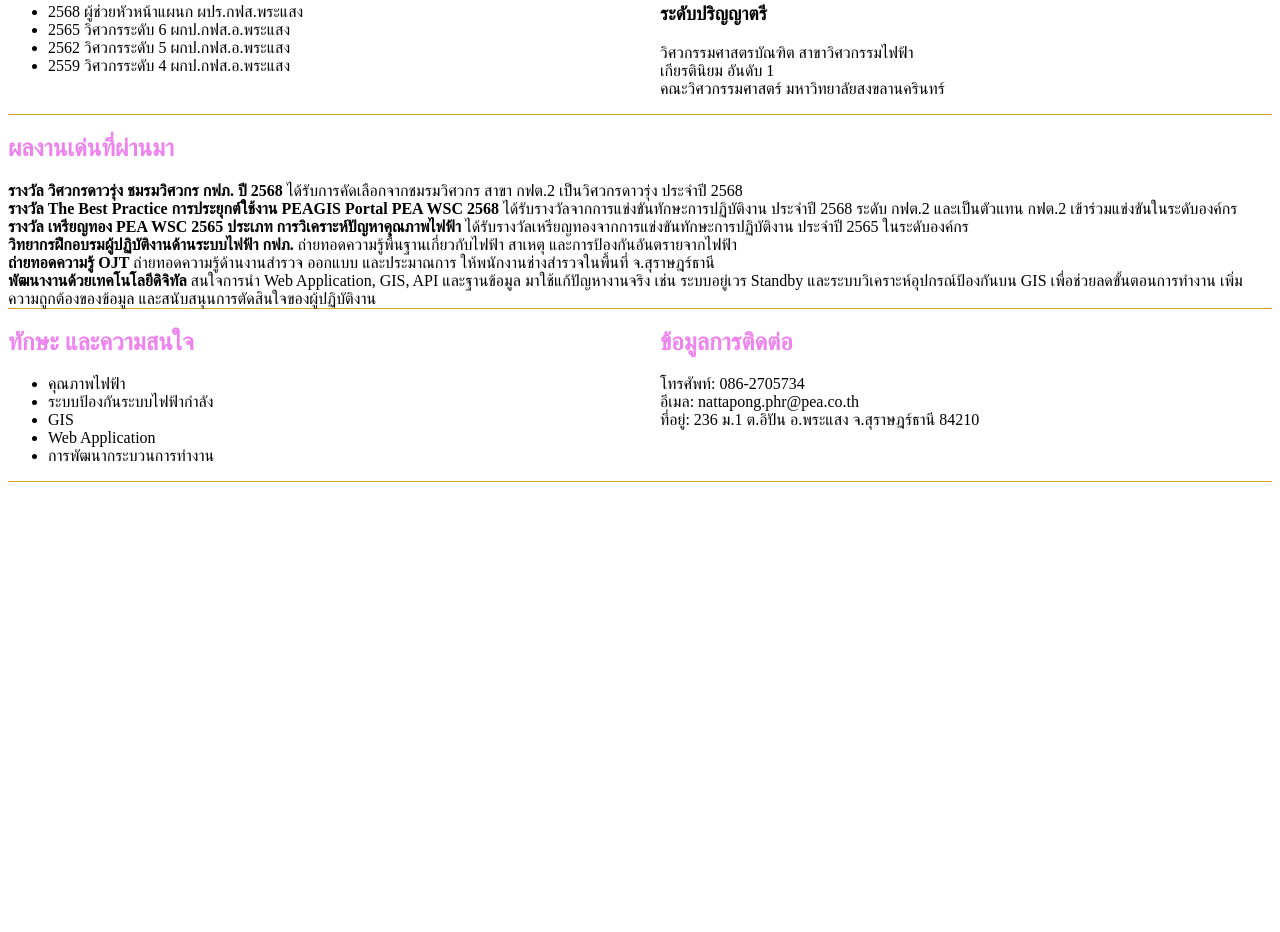
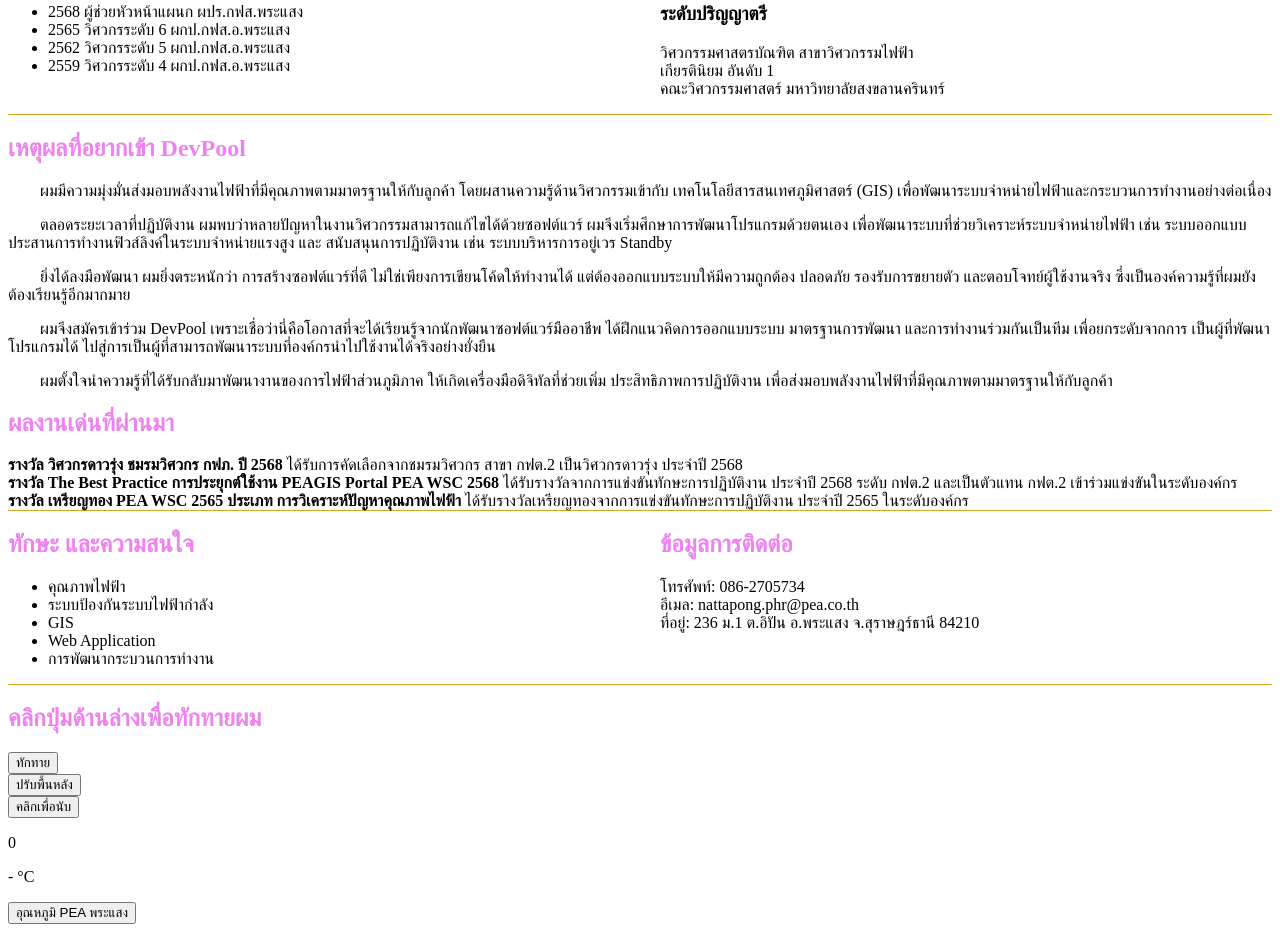
Before and after one commit to nattapongpsng-sketch/About_Me_Nattapong_Prommark, a plain HTML site: page index.html in a window 1280 px wide. Shown: the part 286-1218 px from the top of the page. Before the commit the page ends 800 px from the top, so only its background shows below. Drawn offline with Linux system fonts and the light colour scheme.

Commit message:
About Me HTML & CSS changed on JS

```diff
--- a/index.html
+++ b/index.html
@@ -7,6 +7,7 @@
     <style>
       body {
         background-color:white;
+        color:black;
       }
       h1, h2 {
         color:violet;
@@ -27,8 +28,10 @@
         border-top: 1px solid goldenrod;
         border-bottom: 1px solid goldenrod;
       }
+      .para-text {
+        text-indent: 2em;
+      }
     </style>
-
 </head>
 <body>
   <main>
@@ -74,39 +77,38 @@
 
     <!-- ส่วนที่ 3. -->
     <section>
+      <h2>เหตุผลที่อยากเข้า DevPool</h2>
+      <dev>
+        <P class="para-text">ผมมีความมุ่งมั่นส่งมอบพลังงานไฟฟ้าที่มีคุณภาพตามมาตรฐานให้กับลูกค้า โดยผสานความรู้ด้านวิศวกรรมเข้ากับ
+          เทคโนโลยีสารสนเทศภูมิศาสตร์ (GIS) เพื่อพัฒนาระบบจำหน่ายไฟฟ้าและกระบวนการทำงานอย่างต่อเนื่อง </p>
+        <P class="para-text">
+          ตลอดระยะเวลาที่ปฏิบัติงาน ผมพบว่าหลายปัญหาในงานวิศวกรรมสามารถแก้ไขได้ด้วยซอฟต์แวร์
+          ผมจึงเริ่มศึกษาการพัฒนาโปรแกรมด้วยตนเอง เพื่อพัฒนาระบบที่ช่วยวิเคราะห์ระบบจำหน่ายไฟฟ้า เช่น
+          ระบบออกแบบประสานการทำงานฟิวส์ลิงค์ในระบบจำหน่ายแรงสูง
+          และ สนับสนุนการปฏิบัติงาน เช่น ระบบบริหารการอยู่เวร Standby </p>
+        <P class="para-text">ยิ่งได้ลงมือพัฒนา ผมยิ่งตระหนักว่า การสร้างซอฟต์แวร์ที่ดี ไม่ใช่เพียงการเขียนโค้ดให้ทำงานได้
+          แต่ต้องออกแบบระบบให้มีความถูกต้อง ปลอดภัย รองรับการขยายตัว และตอบโจทย์ผู้ใช้งานจริง
+          ซึ่งเป็นองค์ความรู้ที่ผมยังต้องเรียนรู้อีกมากมาย </p>
+        <P class="para-text">ผมจึงสมัครเข้าร่วม DevPool เพราะเชื่อว่านี่คือโอกาสที่จะได้เรียนรู้จากนักพัฒนาซอฟต์แวร์มืออาชีพ
+          ได้ฝึกแนวคิดการออกแบบระบบ มาตรฐานการพัฒนา และการทำงานร่วมกันเป็นทีม เพื่อยกระดับจากการ
+          เป็นผู้ที่พัฒนาโปรแกรมได้ ไปสู่การเป็นผู้ที่สามารถพัฒนาระบบที่องค์กรนำไปใช้งานได้จริงอย่างยั่งยืน </p>
+        <P class="para-text">ผมตั้งใจนำความรู้ที่ได้รับกลับมาพัฒนางานของการไฟฟ้าส่วนภูมิภาค ให้เกิดเครื่องมือดิจิทัลที่ช่วยเพิ่ม
+          ประสิทธิภาพการปฏิบัติงาน เพื่อส่งมอบพลังงานไฟฟ้าที่มีคุณภาพตามมาตรฐานให้กับลูกค้า
+        </p>
+      </dev>
       <h2>ผลงานเด่นที่ผ่านมา</h2>
-
       <div>
         <strong>รางวัล วิศวกรดาวรุ่ง ชมรมวิศวกร กฟภ. ปี 2568</strong>
         ได้รับการคัดเลือกจากชมรมวิศวกร สาขา กฟต.2 เป็นวิศวกรดาวรุ่ง ประจำปี 2568
       </div>
-
       <div>
         <strong>รางวัล The Best Practice การประยุกต์ใช้งาน PEAGIS Portal PEA WSC 2568</strong>
         ได้รับรางวัลจากการแข่งขันทักษะการปฏิบัติงาน ประจำปี 2568 ระดับ กฟต.2
         และเป็นตัวแทน กฟต.2 เข้าร่วมแข่งขันในระดับองค์กร
       </div>
-
       <div>
         <strong>รางวัล เหรียญทอง PEA WSC 2565 ประเภท การวิเคราะห์ปัญหาคุณภาพไฟฟ้า</strong>
         ได้รับรางวัลเหรียญทองจากการแข่งขันทักษะการปฏิบัติงาน ประจำปี 2565 ในระดับองค์กร
-      </div>
-
-      <div>
-        <strong>วิทยากรฝึกอบรมผู้ปฏิบัติงานด้านระบบไฟฟ้า กฟภ.</strong>
-        ถ่ายทอดความรู้พื้นฐานเกี่ยวกับไฟฟ้า สาเหตุ และการป้องกันอันตรายจากไฟฟ้า
-      </div>
-
-      <div>
-        <strong>ถ่ายทอดความรู้ OJT</strong>
-        ถ่ายทอดความรู้ด้านงานสำรวจ ออกแบบ และประมาณการ ให้พนักงานช่างสำรวจในพื้นที่ จ.สุราษฎร์ธานี
-      </div>
-
-      <div>
-        <strong>พัฒนางานด้วยเทคโนโลยีดิจิทัล</strong>
-        สนใจการนำ Web Application, GIS, API และฐานข้อมูล มาใช้แก้ปัญหางานจริง
-        เช่น ระบบอยู่เวร Standby และระบบวิเคราะห์อุปกรณ์ป้องกันบน GIS เพื่อช่วยลดขั้นตอนการทำงาน
-        เพิ่มความถูกต้องของข้อมูล และสนับสนุนการตัดสินใจของผู้ปฏิบัติงาน
       </div>
     </section>
 
@@ -131,6 +133,59 @@
         </p>
       </div>
     </section>
+
+    <!-- ส่วนที่ 5. (เพิ่มเติม)-->
+    <section clalss="career-skills">
+      <h2>คลิกปุ่มด้านล่างเพื่อทักทายผม</h2>
+      <p id="greeting"></p>
+      <button onclick="mybutton()">ทักทาย</button> <br>
+      <button onclick = "myfunction()">ปรับพื้นหลัง</button><br>
+      <button onclick = "mycount()">คลิกเพื่อนับ</button><br>
+      <p id="count">0</p>
+     </section>
+     <section>
+      <div>
+        <p id = "weather">- °C</p>
+        <button id = "gettemp">อุณหภูมิ PEA พระแสง</button>
+      </div>
+    </section>
   </main>
 </body>
+<script>
+//ฟังก์ชันสำหรับปุ่มทักทาย
+function mybutton() {
+  document.getElementById("greeting").innerHTML = "Hello, I'm Nattapong Prommark";
+}
+//ฟังก
+function myfunction() {
+  if (document.body.style.backgroundColor === "black") {
+    document.body.style.backgroundColor = "white";
+    document.body.style.color = "black";
+  } else {
+  document.body.style.backgroundColor = "black";
+  document.body.style.color = "white";
+}
+}
+//ฟังก์ชันสำหรับปุ่มนับจำนวนการคลิก
+function mycount() {
+  let count = parseInt(document.getElementById("count").innerHTML) || 0;
+    count++;
+  document.getElementById("count").innerHTML = count;
+}
+
+const url = "https://api.open-meteo.com/v1/forecast?latitude=8.570949372392178&longitude=99.2511614163022&hourly=temperature_2m&timezone=Asia%2FBangkok"
+document.getElementById("gettemp").addEventListener("click", fetchData);
+//ฟังก์ชันสำหรับดึงข้อมูลอุณหภูมิจาก API
+async function fetchData() {
+  try {
+    const response = await fetch(url);
+    const data = await response.json();
+    console.log(data);
+    document.getElementById("weather").innerHTML = data.hourly.temperature_2m[0] + " °C";
+  } catch (error) {
+    console.error("Error fetching data:", error);
+    document.getElementById("weather").innerHTML = "Error fetching data";
+  }
+};
+</script>
 </html>
```
Lines whose indentation alone changed are shown as unchanged.
